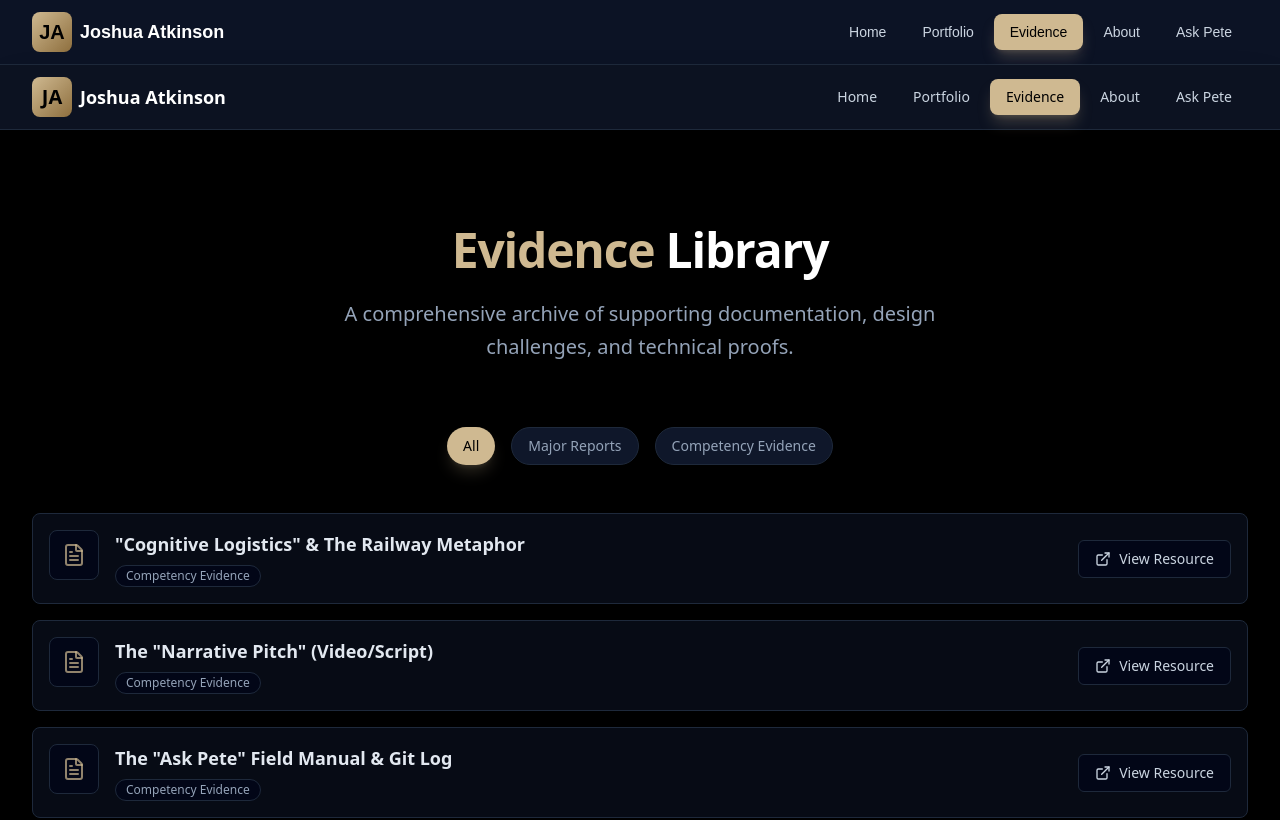
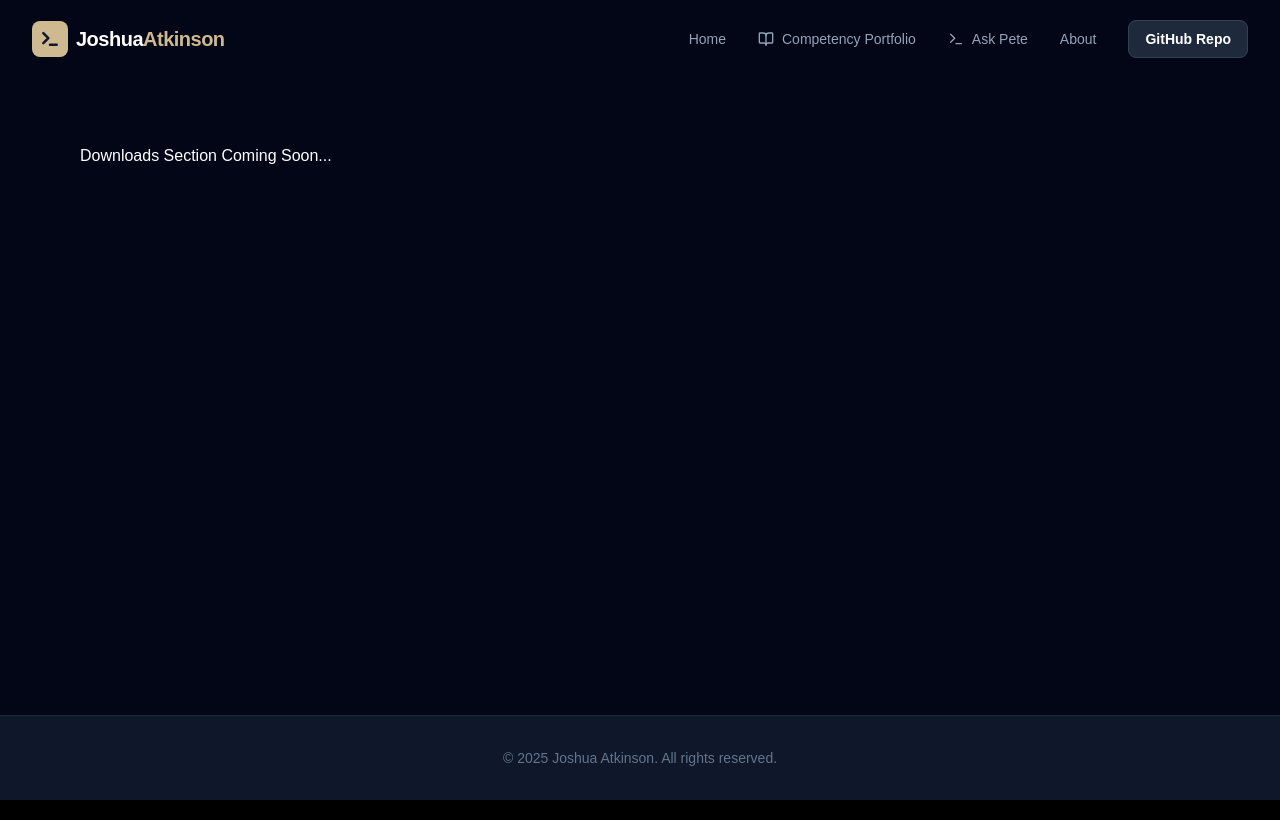
Before and after one commit to Joshua42atkinson/Daydream-website, a React (Vite) app in the folder client/: page /downloads in a window 1280 px wide. Shown: the top 820 px of the page. Built offline with nearby package versions, Linux system fonts and the light colour scheme.

Commit message:
feat: wire up app and navigation with new design

```diff
--- a/client/src/App.jsx
+++ b/client/src/App.jsx
@@ -1,35 +1,43 @@
-import React, { Suspense, lazy } from 'react';
-import { BrowserRouter as Router, Routes, Route, Navigate } from 'react-router-dom';
+import React from 'react';
+import { BrowserRouter as Router, Routes, Route } from 'react-router-dom';
 import Navigation from './components/Navigation';
+import Home from './pages/Home';
+import Portfolio from './pages/Portfolio'; // The new page we created in Step 2
+import Footer from './components/Footer';
 
-const Home = lazy(() => import('./pages/Home'));
-const Portfolio = lazy(() => import('./pages/Portfolio'));
-const Downloads = lazy(() => import('./pages/Downloads'));
-const About = lazy(() => import('./pages/About'));
-const AskPete = lazy(() => import('./pages/AskPete'));
+// Placeholder for other pages if you haven't created them yet
+const AskPete = () => <div className="p-20 text-white">Ask Pete Logic Integration Coming Soon...</div>;
+const Downloads = () => <div className="p-20 text-white">Downloads Section Coming Soon...</div>;
+const About = () => <div className="p-20 text-white">About Section Coming Soon...</div>;
 
-const PageLoader = () => (
-  <div className="flex h-screen items-center justify-center bg-slate-950 text-[#CFB991]">
-    Loading...
-  </div>
-);
+function App() {
+  return (
+    <Router>
+      <div className="flex flex-col min-h-screen bg-slate-950 text-slate-200">
 
-export default function App() {
-  return (
-    <Router basename={import.meta.env.BASE_URL}>
-      <div className="min-h-screen bg-slate-950">
+        {/* Global Navigation */}
         <Navigation />
-        <Suspense fallback={<PageLoader />}>
+
+        {/* Main Content Area */}
+        <main className="flex-grow pt-16">
           <Routes>
             <Route path="/" element={<Home />} />
             <Route path="/portfolio" element={<Portfolio />} />
+            <Route path="/ask-pete" element={<AskPete />} />
             <Route path="/downloads" element={<Downloads />} />
             <Route path="/about" element={<About />} />
-            <Route path="/ask-pete" element={<AskPete />} />
-            <Route path="*" element={<Navigate to="/" replace />} />
+
+            {/* Fallback for 404s */}
+            <Route path="*" element={<div className="p-20 text-center text-slate-400">404: Page Not Found</div>} />
           </Routes>
-        </Suspense>
+        </main>
+
+        {/* Global Footer */}
+        <Footer />
+
       </div>
     </Router>
   );
 }
+
+export default App;
--- a/client/src/components/Footer.jsx
+++ b/client/src/components/Footer.jsx
@@ -2,10 +2,9 @@ import React from 'react';
 
 export default function Footer() {
     return (
-        <footer className="mt-24 pt-8 border-t border-slate-800 text-center text-slate-600 text-sm">
-            <div className="max-w-7xl mx-auto px-4 sm:px-6 lg:px-8 pb-8">
-                <p>© 2025 Joshua Atkinson. Learning Design & Technology Portfolio.</p>
-                <p className="mt-2 opacity-60">Designed with the "Ask Pete" Glassmorphism System.</p>
+        <footer className="bg-slate-900 border-t border-slate-800 py-8 mt-auto">
+            <div className="max-w-7xl mx-auto px-4 sm:px-6 lg:px-8 text-center text-slate-500 text-sm">
+                <p>&copy; {new Date().getFullYear()} Joshua Atkinson. All rights reserved.</p>
             </div>
         </footer>
     );
--- a/client/src/components/Navigation.jsx
+++ b/client/src/components/Navigation.jsx
@@ -1,139 +1,105 @@
-import React from 'react';
+import React, { useState, useEffect } from 'react';
 import { Link, useLocation } from 'react-router-dom';
-import { Menu, X } from 'lucide-react';
+import { Menu, X, Terminal, BookOpen } from 'lucide-react';
 
 export default function Navigation() {
-    const [isMenuOpen, setIsMenuOpen] = React.useState(false);
+    const [isOpen, setIsOpen] = useState(false);
+    const [scrolled, setScrolled] = useState(false);
     const location = useLocation();
+
+    // Handle scroll effect for navbar
+    useEffect(() => {
+        const handleScroll = () => setScrolled(window.scrollY > 20);
+        window.addEventListener('scroll', handleScroll);
+        return () => window.removeEventListener('scroll', handleScroll);
+    }, []);
+
+    const navLinks = [
+        { name: 'Home', path: '/' },
+        { name: 'Competency Portfolio', path: '/portfolio', icon: BookOpen },
+        { name: 'Ask Pete', path: '/ask-pete', icon: Terminal },
+        { name: 'About', path: '/about' },
+    ];
 
     const isActive = (path) => location.pathname === path;
 
     return (
-        <nav className="sticky top-0 z-50 bg-slate-900/80 backdrop-blur-xl border-b border-slate-800 shadow-2xl">
+        <nav
+            className={`fixed top-0 w-full z-50 transition-all duration-300 border-b ${scrolled
+                    ? 'bg-slate-950/90 backdrop-blur-md border-slate-800 py-3 shadow-lg'
+                    : 'bg-transparent border-transparent py-5'
+                }`}
+        >
             <div className="max-w-7xl mx-auto px-4 sm:px-6 lg:px-8">
-                <div className="flex items-center justify-between h-16">
-                    {/* Logo */}
-                    <Link to="/" className="flex items-center space-x-2">
-                        <div className="w-10 h-10 rounded-lg bg-gradient-to-br from-[#CFB991] to-[#8E6F3E] flex items-center justify-center">
-                            <span className="text-black font-bold text-xl">JA</span>
+                <div className="flex justify-between items-center">
+
+                    {/* Logo Area */}
+                    <Link to="/" className="flex items-center gap-2 group">
+                        <div className="p-2 bg-[#CFB991] rounded-lg text-slate-900 group-hover:scale-110 transition-transform">
+                            <Terminal size={20} strokeWidth={3} />
                         </div>
-                        <span className="text-white font-bold text-lg hidden sm:block">Joshua Atkinson</span>
+                        <span className="text-xl font-bold text-white tracking-tight">
+                            Joshua<span className="text-[#CFB991]">Atkinson</span>
+                        </span>
                     </Link>
 
                     {/* Desktop Navigation */}
-                    <div className="hidden md:flex items-center space-x-1">
-                        <Link
-                            to="/"
-                            className={`px-4 py-2 rounded-lg text-sm font-medium transition-all ${isActive('/')
-                                ? 'bg-[#CFB991] text-black shadow-lg shadow-[#CFB991]/25'
-                                : 'text-slate-300 hover:text-[#CFB991] hover:bg-slate-800'
-                                }`}
+                    <div className="hidden md:flex items-center gap-8">
+                        {navLinks.map((link) => (
+                            <Link
+                                key={link.name}
+                                to={link.path}
+                                className={`flex items-center gap-2 text-sm font-medium transition-colors ${isActive(link.path)
+                                        ? 'text-[#CFB991]'
+                                        : 'text-slate-400 hover:text-white'
+                                    }`}
+                            >
+                                {link.icon && <link.icon size={16} />}
+                                {link.name}
+                            </Link>
+                        ))}
+
+                        {/* CTA Button */}
+                        <a
+                            href="https://github.com/joshua42atkinson/day_dream"
+                            target="_blank"
+                            rel="noopener noreferrer"
+                            className="px-4 py-2 text-sm font-bold bg-slate-800 hover:bg-slate-700 text-white rounded-lg border border-slate-700 transition-all"
                         >
-                            Home
-                        </Link>
-                        <Link
-                            to="/portfolio"
-                            className={`px-4 py-2 rounded-lg text-sm font-medium transition-all ${isActive('/portfolio')
-                                ? 'bg-[#CFB991] text-black shadow-lg shadow-[#CFB991]/25'
-                                : 'text-slate-300 hover:text-[#CFB991] hover:bg-slate-800'
-                                }`}
-                        >
-                            Portfolio
-                        </Link>
-                        <Link
-                            to="/downloads"
-                            className={`px-4 py-2 rounded-lg text-sm font-medium transition-all ${isActive('/downloads')
-                                ? 'bg-[#CFB991] text-black shadow-lg shadow-[#CFB991]/25'
-                                : 'text-slate-300 hover:text-[#CFB991] hover:bg-slate-800'
-                                }`}
-                        >
-                            Evidence
-                        </Link>
-                        <Link
-                            to="/about"
-                            className={`px-4 py-2 rounded-lg text-sm font-medium transition-all ${isActive('/about')
-                                ? 'bg-[#CFB991] text-black shadow-lg shadow-[#CFB991]/25'
-                                : 'text-slate-300 hover:text-[#CFB991] hover:bg-slate-800'
-                                }`}
-                        >
-                            About
-                        </Link>
-                        <Link
-                            to="/ask-pete"
-                            className={`px-4 py-2 rounded-lg text-sm font-medium transition-all ${isActive('/ask-pete')
-                                ? 'bg-[#CFB991] text-black shadow-lg shadow-[#CFB991]/25'
-                                : 'text-slate-300 hover:text-[#CFB991] hover:bg-slate-800'
-                                }`}
-                        >
-                            Ask Pete
-                        </Link>
+                            GitHub Repo
+                        </a>
                     </div>
 
-                    {/* Mobile menu button */}
-                    <button
-                        onClick={() => setIsMenuOpen(!isMenuOpen)}
-                        className="md:hidden p-2 rounded-lg text-slate-300 hover:text-[#CFB991] hover:bg-slate-800"
-                    >
-                        {isMenuOpen ? <X size={24} /> : <Menu size={24} />}
-                    </button>
+                    {/* Mobile Menu Button */}
+                    <div className="md:hidden">
+                        <button
+                            onClick={() => setIsOpen(!isOpen)}
+                            className="text-slate-300 hover:text-white transition-colors"
+                        >
+                            {isOpen ? <X size={24} /> : <Menu size={24} />}
+                        </button>
+                    </div>
                 </div>
+            </div>
 
-                {/* Mobile Navigation */}
-                {isMenuOpen && (
-                    <div className="md:hidden py-4 space-y-2">
-                        <Link
-                            to="/"
-                            onClick={() => setIsMenuOpen(false)}
-                            className={`block px-4 py-2 rounded-lg text-sm font-medium transition-all ${isActive('/')
-                                ? 'bg-[#CFB991] text-black'
-                                : 'text-slate-300 hover:text-[#CFB991] hover:bg-slate-800'
-                                }`}
-                        >
-                            Home
-                        </Link>
-                        <Link
-                            to="/portfolio"
-                            onClick={() => setIsMenuOpen(false)}
-                            className={`block px-4 py-2 rounded-lg text-sm font-medium transition-all ${isActive('/portfolio')
-                                ? 'bg-[#CFB991] text-black'
-                                : 'text-slate-300 hover:text-[#CFB991] hover:bg-slate-800'
-                                }`}
-                        >
-                            Portfolio
-                        </Link>
-                        <Link
-                            to="/downloads"
-                            onClick={() => setIsMenuOpen(false)}
-                            className={`block px-4 py-2 rounded-lg text-sm font-medium transition-all ${isActive('/downloads')
-                                ? 'bg-[#CFB991] text-black'
-                                : 'text-slate-300 hover:text-[#CFB991] hover:bg-slate-800'
-                                }`}
-                        >
-                            Evidence
-                        </Link>
-                        <Link
-                            to="/about"
-                            onClick={() => setIsMenuOpen(false)}
-                            className={`block px-4 py-2 rounded-lg text-sm font-medium transition-all ${isActive('/about')
-                                ? 'bg-[#CFB991] text-black'
-                                : 'text-slate-300 hover:text-[#CFB991] hover:bg-slate-800'
-                                }`}
-                        >
-                            About
-                        </Link>
-                        <Link
-                            to="/ask-pete"
-                            onClick={() => setIsMenuOpen(false)}
-                            className={`block px-4 py-2 rounded-lg text-sm font-medium transition-all ${isActive('/ask-pete')
-                                ? 'bg-[#CFB991] text-black'
-                                : 'text-slate-300 hover:text-[#CFB991] hover:bg-slate-800'
-                                }`}
-                        >
-                            Ask Pete
-                        </Link>
+            {/* Mobile Menu Dropdown */}
+            {isOpen && (
+                <div className="md:hidden absolute top-full left-0 w-full bg-slate-950 border-b border-slate-800 p-4 shadow-2xl">
+                    <div className="flex flex-col gap-4">
+                        {navLinks.map((link) => (
+                            <Link
+                                key={link.name}
+                                to={link.path}
+                                onClick={() => setIsOpen(false)}
+                                className={`text-lg font-medium ${isActive(link.path) ? 'text-[#CFB991]' : 'text-slate-400'
+                                    }`}
+                            >
+                                {link.name}
+                            </Link>
+                        ))}
                     </div>
-                )}
-            </div>
+                </div>
+            )}
         </nav>
     );
 }
```
